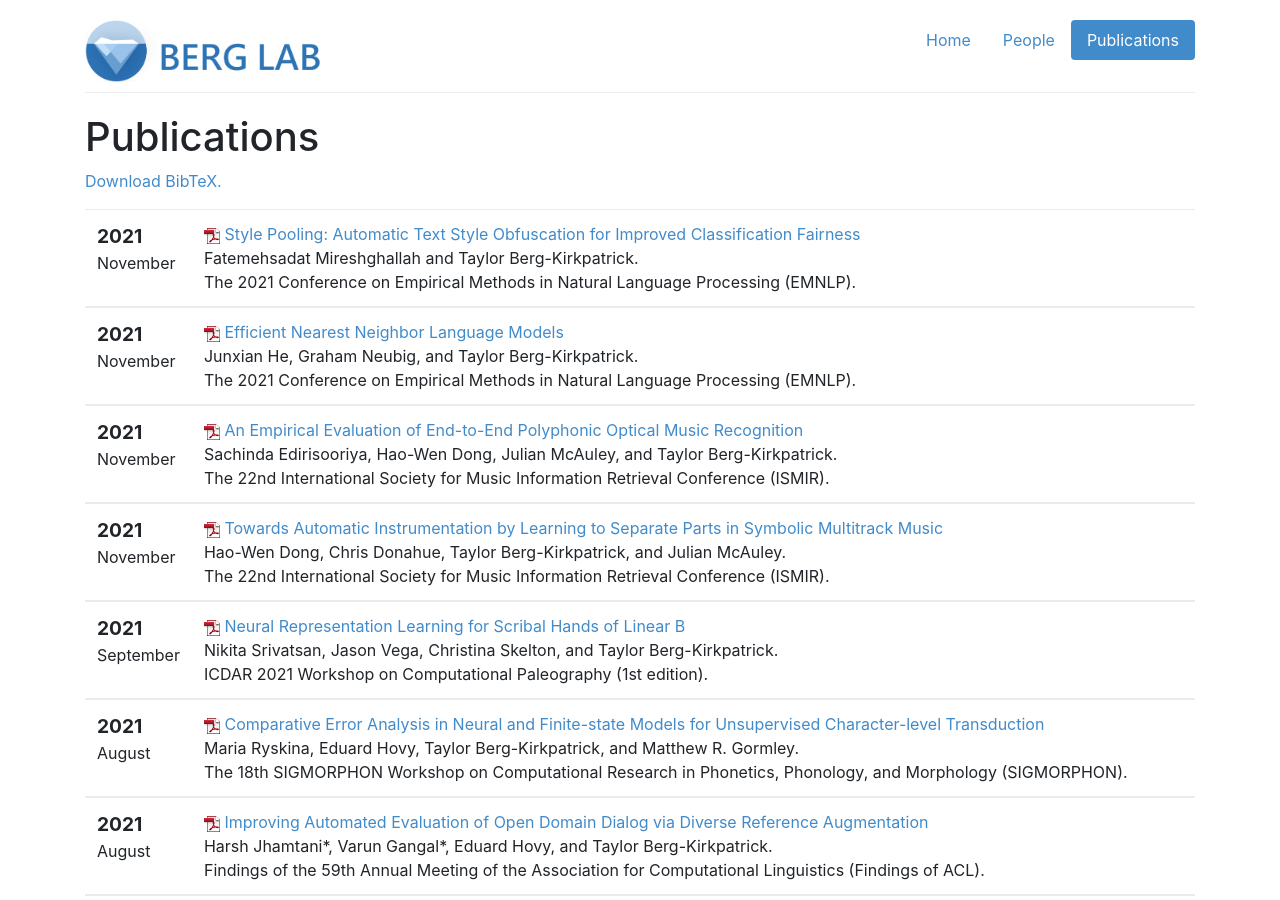
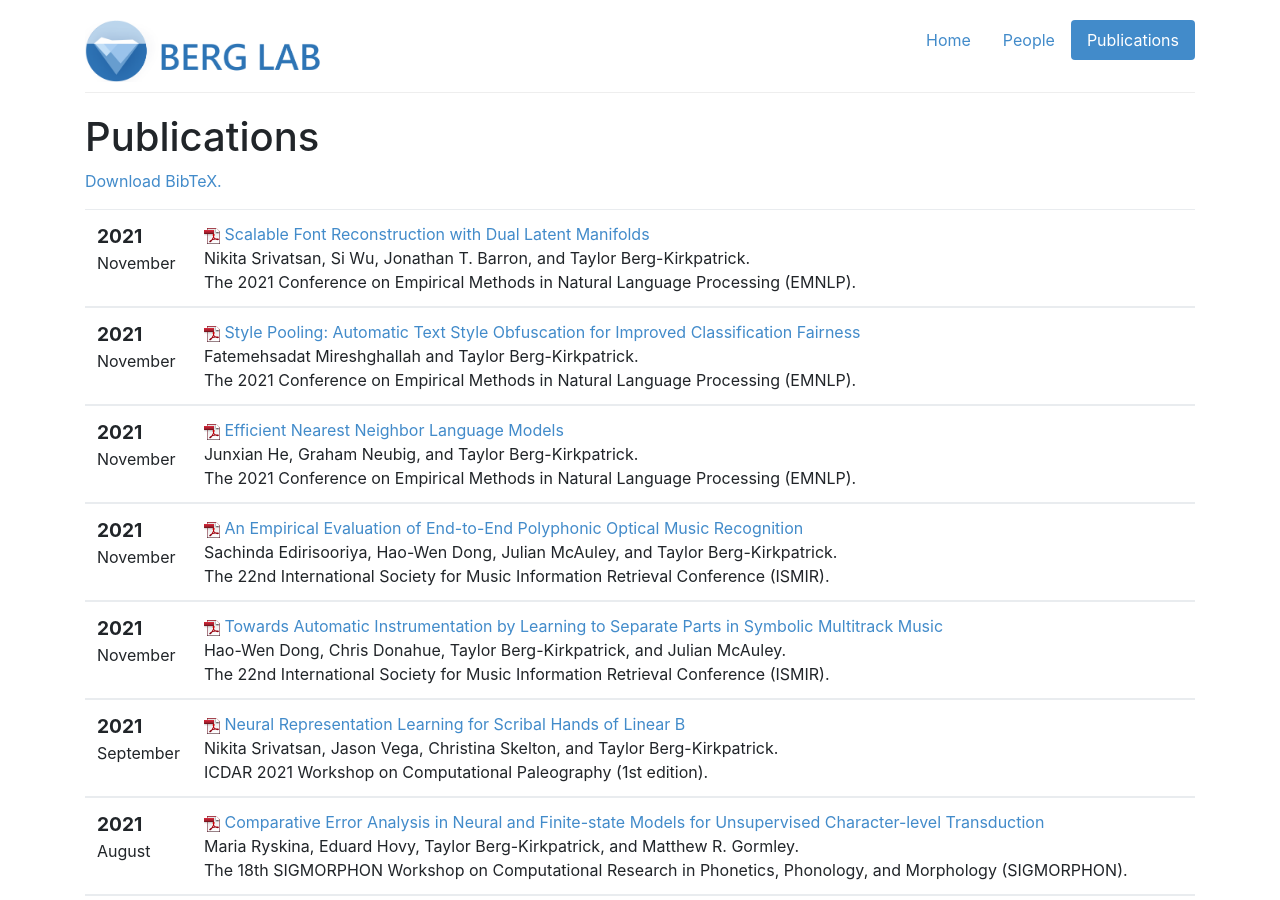
Before and after one commit to icebergnlp/icebergnlp.github.io, a Jekyll site: the page built from publications.html, in a window 1280 px wide and 900 px high. Built offline with Jekyll 4.4.1, drawn with Linux system fonts in a browser that asks for light colours.

Commit message:
Added Nikita's paper

```diff
--- a/_includes/pubs.html
+++ b/_includes/pubs.html
@@ -1,4 +1,29 @@
 <table class="table">
+    <tbody>
+        <tr>
+            <td>
+                <span class="date">
+                    <big><strong>2021</strong></big><br />
+                    November
+                </span>
+            </td>
+            <td class="publication">
+                <span class="pubtitle">
+                    <img src="img/pdficon_small.png" width="16"
+                    height="16" alt="PDF" />
+                    <a href="https://arxiv.org/pdf/2109.06627.pdf">Scalable Font Reconstruction with Dual Latent Manifolds
+</a>
+                </span><br />
+                <span class="authors">
+                    Nikita Srivatsan, Si Wu, Jonathan T. Barron, and Taylor Berg-Kirkpatrick.
+                </span><br />
+                <span class="venuetype"></span><span class="venue">The 2021 Conference on Empirical Methods in Natural Language Processing (EMNLP)</span>.
+                <br />
+                <span class="links">
+                </span>
+            </td>
+        </tr>
+    </tbody>
     <tbody>
         <tr>
             <td>
```
Also changed, not shown: bib/berglab.bib (+8 -0 lines).
